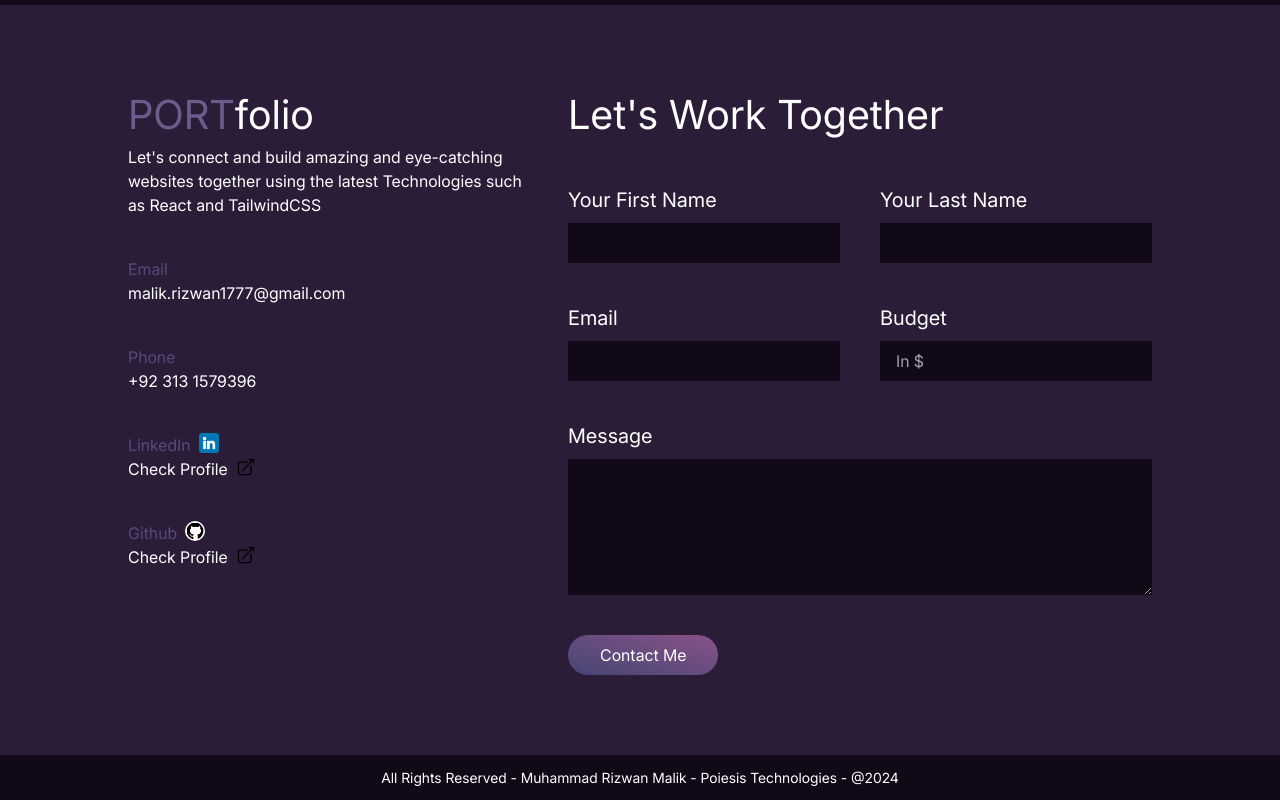
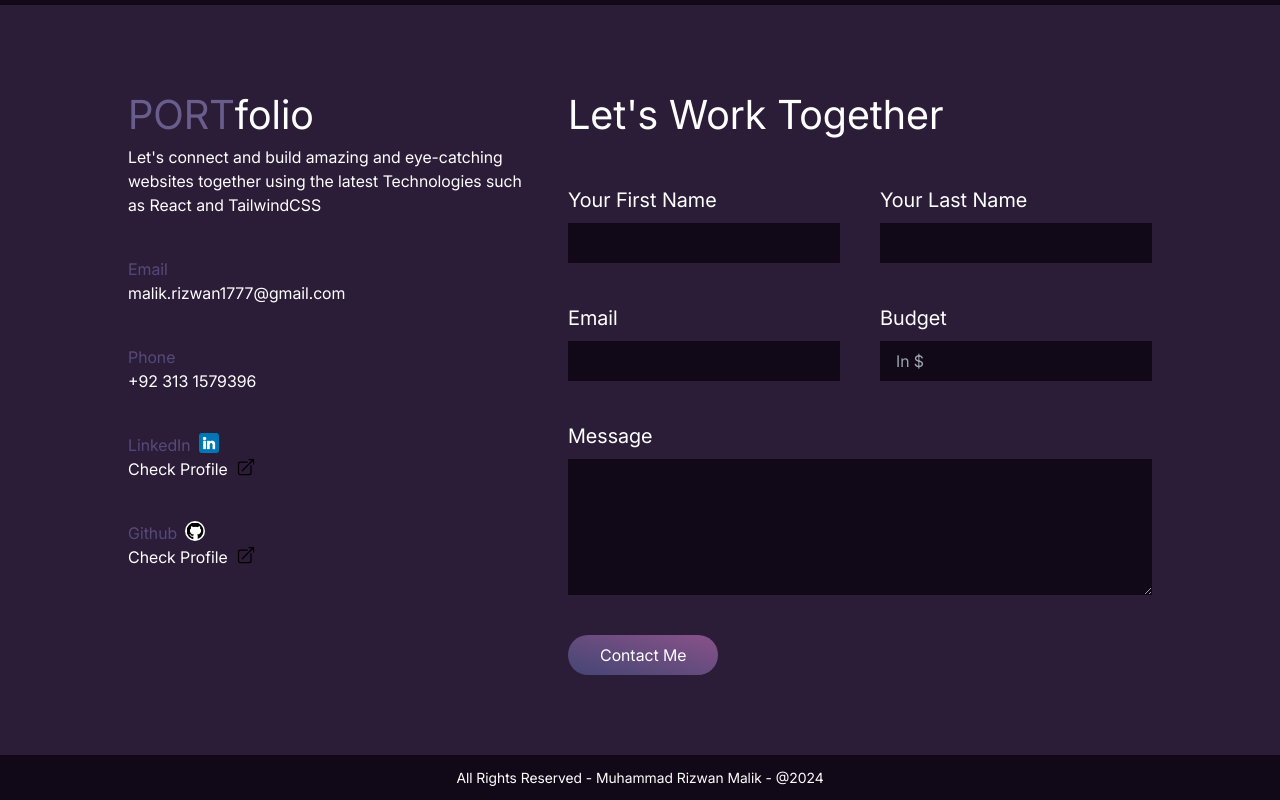
Before and after one commit to malikrizwan177/Resume_4, a React (Vite) app: page / in a window 1280 px wide. Shown: the part 4944-5744 px from the top of the page. Built offline with nearby package versions, Linux system fonts and the light colour scheme.

Commit message:
copyright adjusted

```diff
--- a/src/components/Contact.jsx
+++ b/src/components/Contact.jsx
@@ -148,7 +148,7 @@ const Contact = () => {
         </div>
       </footer>
       <p className="text-[10px] md:text-[14px] bg-primary-dark py-3 w-full text-center px-5">
-        All Rights Reserved - Muhammad Rizwan Malik - Poiesis Technologies -
+        All Rights Reserved - Muhammad Rizwan Malik -
         @2024
       </p>
     </>
```
